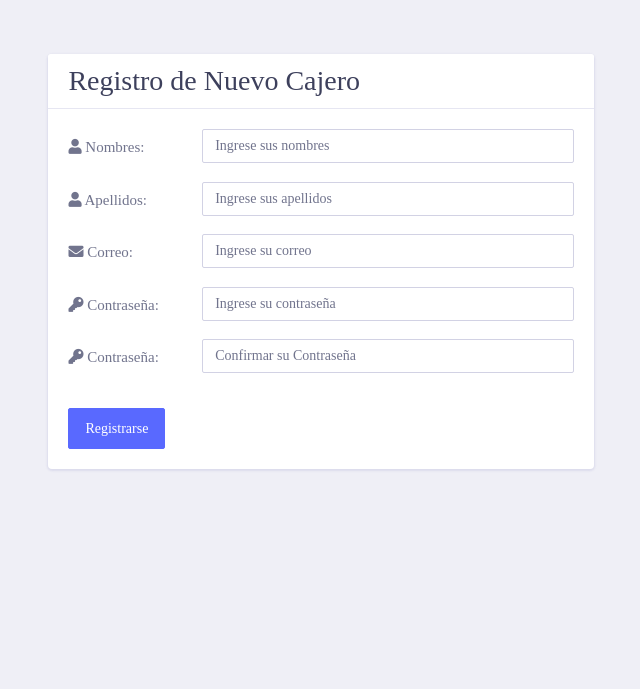
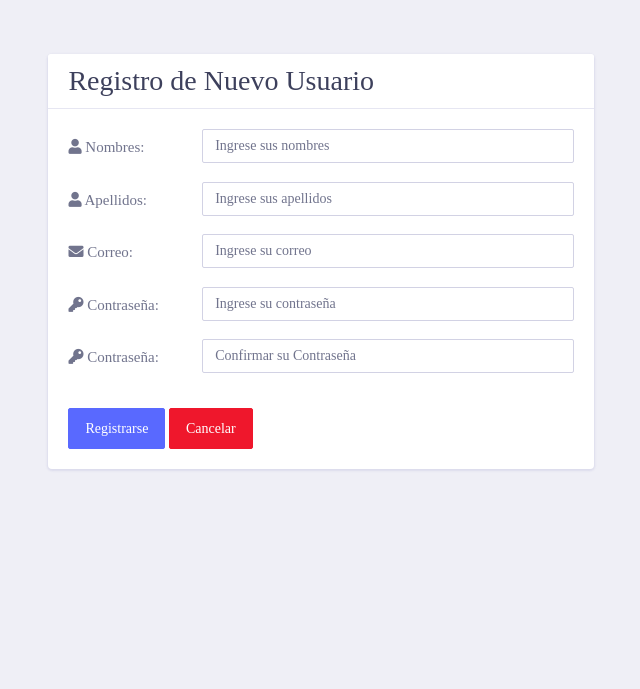
Before and after one commit to BryanCachimuel/Ventas-Master, a PHP site: page /registrar.php in a window 1280 px wide. Shown: the top 689 px of the page, without its empty margins (451-1091 px from the left). Run offline with PHP 8.4, Linux system fonts and the light colour scheme; some libraries are stand-ins or nearby versions.

Commit message:
Mejorando las vistas para la interacción adecuada con el usuario

```diff
--- a/index.php
+++ b/index.php
@@ -13,13 +13,15 @@
 	 <header class="hero">
         <div class="container">
             <nav class="nav">
-                <a href="login.php" class="nav__items nav__items--cta">Iniciar Sessión</a>
+
+                <a href="registrar.php" class="nav__items nav__items--cta">Registrar</a>
             </nav>
 
             <section class="hero__container">
                 <div class="hero__text">
                     <h1 class="hero__title">Sistema de Venta</h1>
                     <h2 class="hero__subtitle">Tienda de Barrio Ajavi Grande</h2>
+                    <a href="login.php" class="nav__items nav__items--cta">Iniciar Sessión</a>
                 </div>
             </section>
         </div>
--- a/registrar.php
+++ b/registrar.php
@@ -164,7 +164,7 @@ if(isset($_POST['submit']))
                                 <form method="POST" action="<?php echo $_SERVER['PHP_SELF'];?>" class="formulario" >
 
                                     <div class="card mt-4">
-                                      <h2 class="card-header">Registro de Nuevo Cajero</h2>
+                                      <h2 class="card-header">Registro de Nuevo Usuario</h2>
                                       <div class="card-body">
                                           <div class="mb-3 row">
                                            <label class="col-sm-3 col-form-label" for="nombre"><i class="fas fa-user icon"></i> Nombres: </label>
@@ -204,6 +204,7 @@ if(isset($_POST['submit']))
 
 
                                        <button type="submit" name="submit" class="btn btn-primary mt-3">Registrarse</button>
+                                       <a href="index.php" class="btn btn-danger mt-3">Cancelar</a>
                                        <!--<p>¿Ya tienes una cuenta?<a class="link" href="login.php">Iniciar Sesion</a></p>-->
                                    </div>
                                       </div>
```
